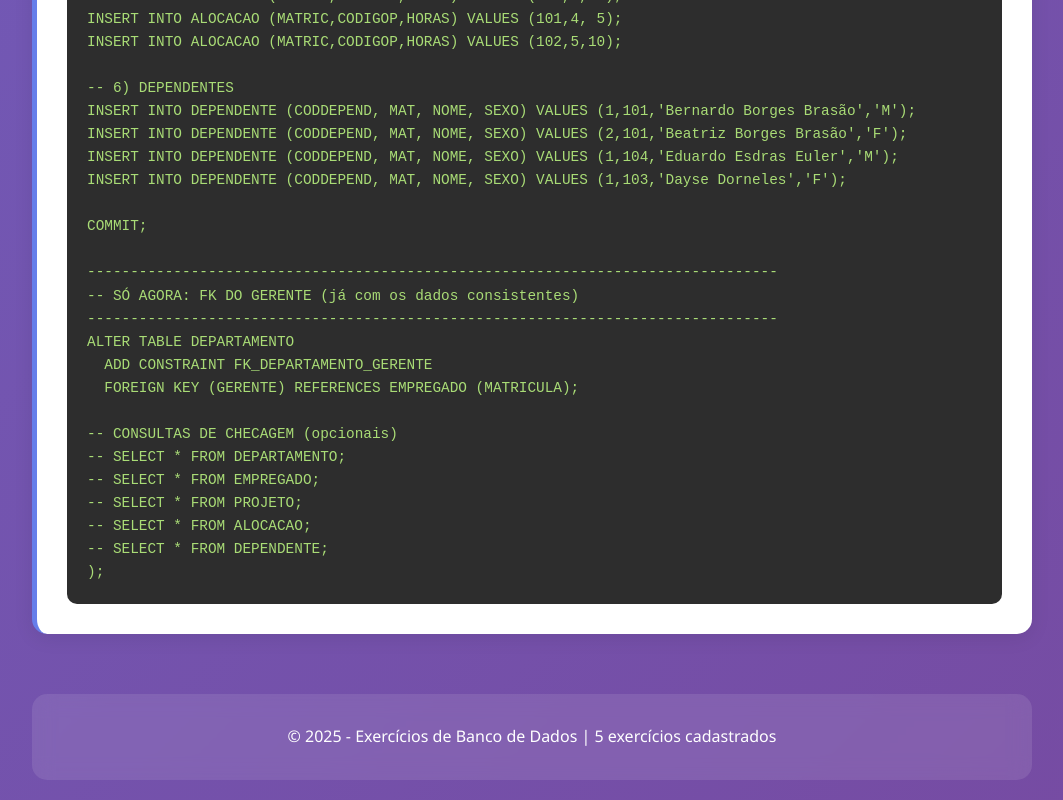
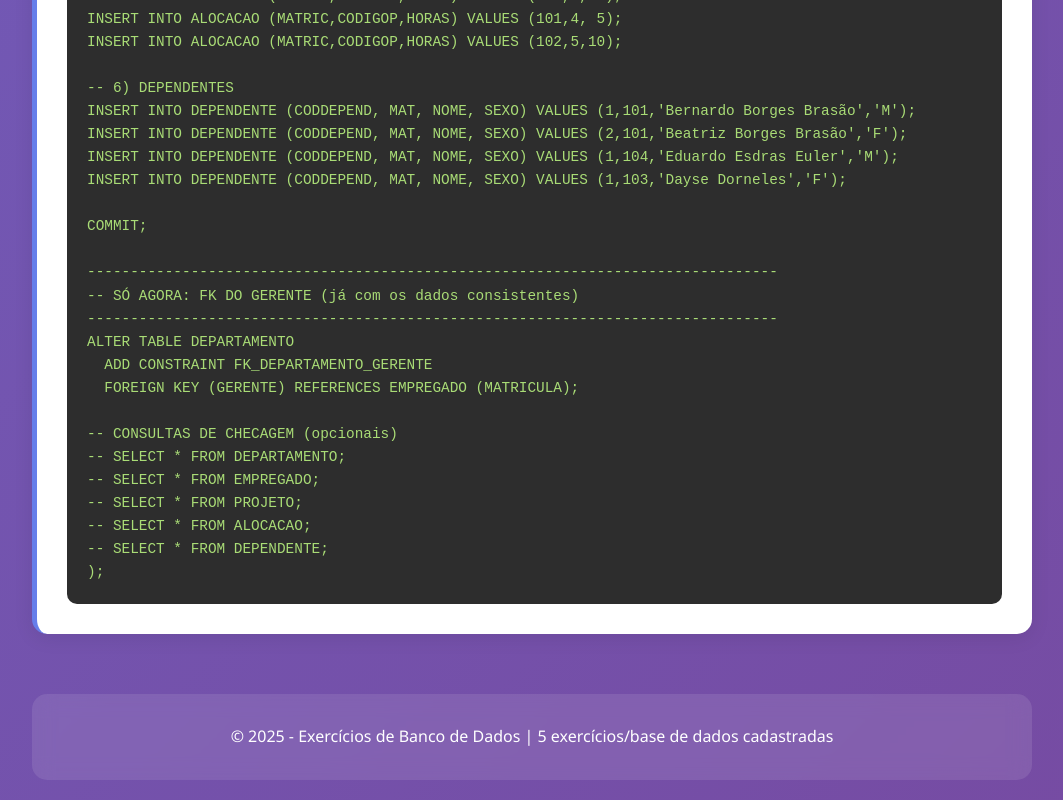
Before and after one commit to TSB89/banco-de-dados-252, a plain HTML site: page index.html in a window 1280 px wide. Shown: the part 6008-6808 px from the top of the page, without its empty margins (108-1171 px from the left). Drawn offline with Linux system fonts and the light colour scheme.

Commit message:
fix: typo

```diff
--- a/index.html
+++ b/index.html
@@ -35,7 +35,7 @@
         </main>
 
         <footer class="footer">
-            <p>© 2025 - Exercícios de Banco de Dados | <span id="total-exercicios"></span> exercícios cadastrados</p>
+            <p>© 2025 - Exercícios de Banco de Dados | <span id="total-exercicios"></span> exercícios/base de dados cadastradas</p>
         </footer>
     </div>
 
```
